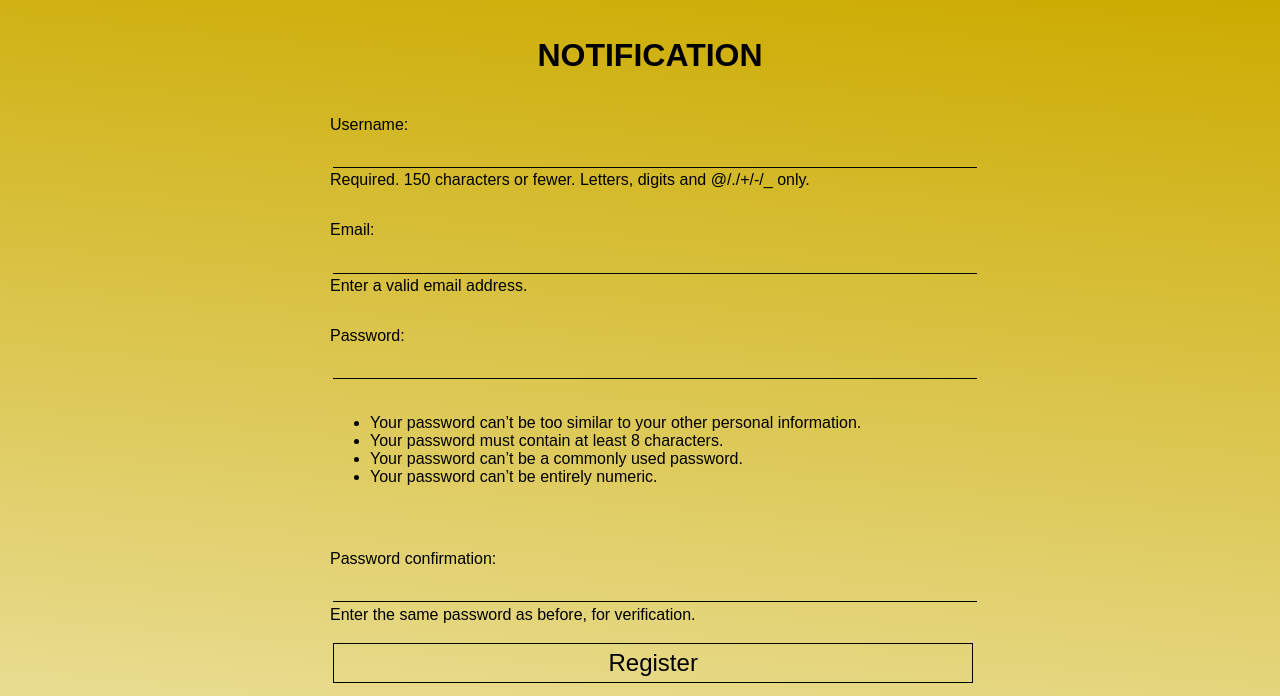
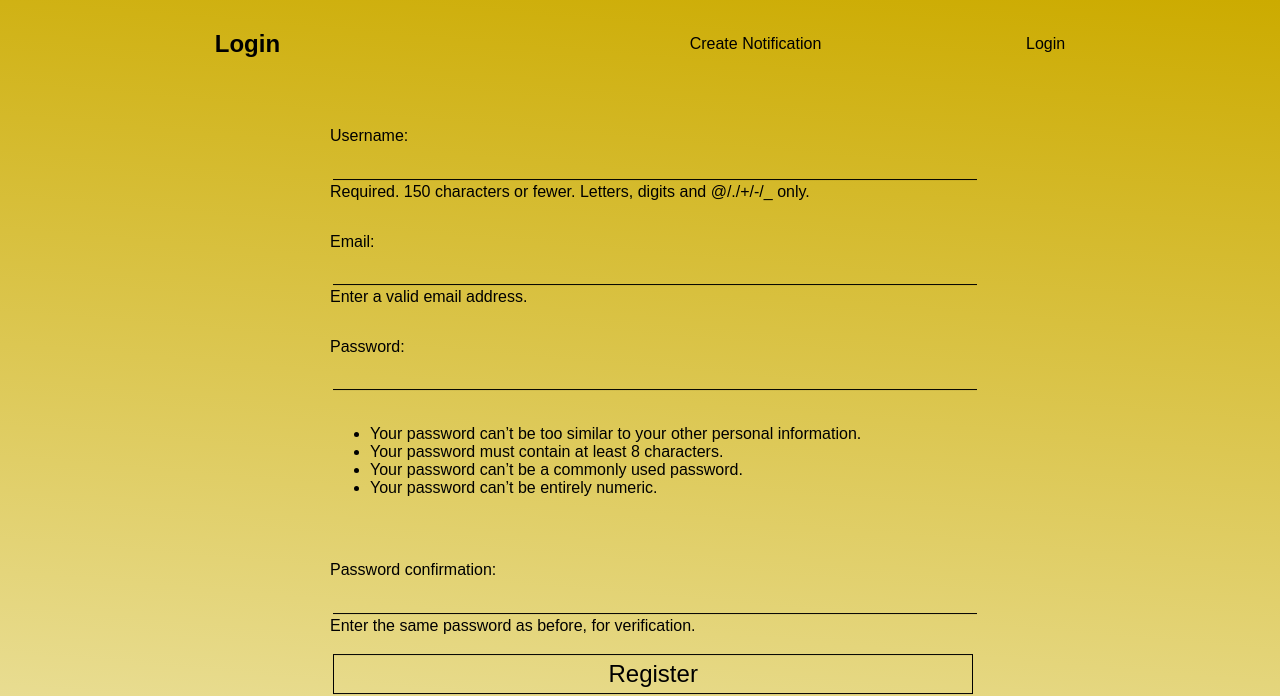
Before and after one commit to deep-18/notification-system, a Django app: page /register/ in a window 1280 px wide. Shown: the top 696 px of the page. Run offline with Django 4.2, Linux system fonts and the light colour scheme.

Commit message:
Commiting Changes

```diff
--- a/notifications/views.py
+++ b/notifications/views.py
@@ -47,7 +47,7 @@ def mark_as_read(request):
     print(id)
     Notification.objects.filter(id=id).update(is_read=True)
     return redirect('/')
-@login_required
+# @login_required
 def create_notification(request):
     if request.method == 'POST':
         message = request.POST.get('message')
--- a/templates/notifications/register.html
+++ b/templates/notifications/register.html
@@ -19,7 +19,7 @@
       }
       .wrapper{
         position: absolute;
-        top: 50%;
+        top: 80%;
         left: 50%;
         transform: translate(-50%,-50%);
         height: 50%;
@@ -54,15 +54,32 @@
         font-size: 1.5rem ;
         outline: none;
       }
+      .nav{
+        display: flex;
+        justify-content: space-evenly;
+        padding: 10px;
+        align-items: center;
+      }
+      .nav a{
+        text-decoration: none;
+        color: black;
+        outline: none;
+      }
     </style>
 <title>Login</title>
 </head>
 
 <body>
   <div class="hero">
+    <nav class="nav">
+      <h1>Login</h1>
+      <div></div>
+      <a href="/create_notification">Create Notification</a>
+      <a href="/login/">Login</a>
+</nav>
     <div class="wrapper">
 {% block content %}
-  <h2>NOTIFICATION</h2>
+  <h2></h2>
   <form method="post">
     {% csrf_token %}
     {{ form.as_p }}
```
Also changed, not shown: templates/notifications/create_notification.html (+18 -1 lines), templates/notifications/login.html (+18 -1 lines), templates/notifications/notification.html (+18 -1 lines), db.sqlite3.
